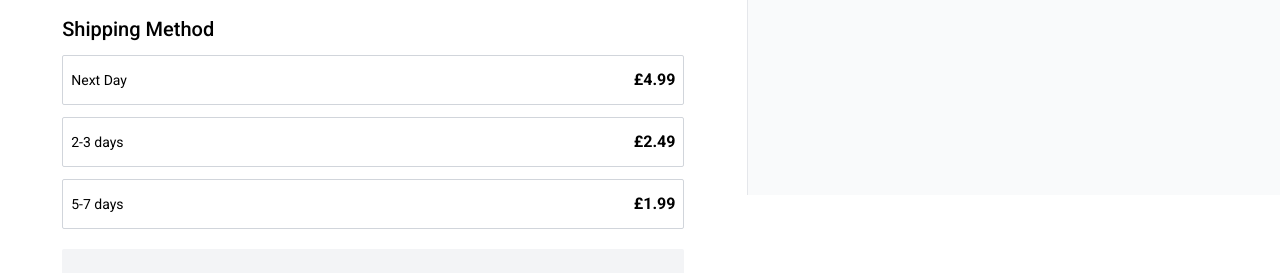
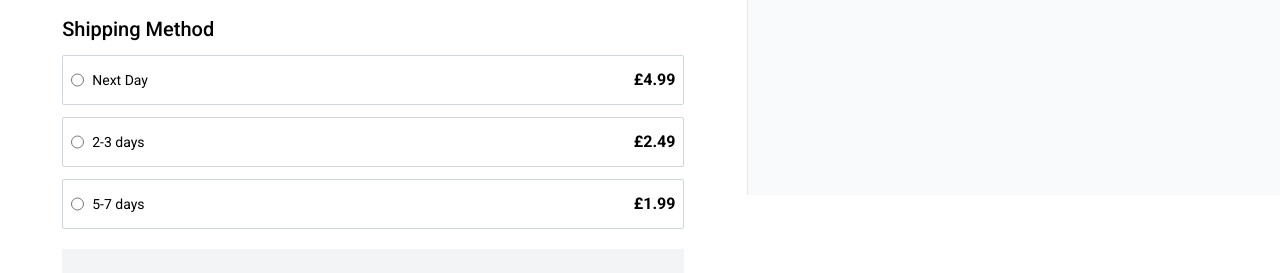
Before and after one commit to nadrojb/ecom-store-react-typescript, a React (Vite) app: page /checkout in a window 1280 px wide. Shown: the part 605-878 px from the top of the page. Built offline with nearby package versions, Linux system fonts and the light colour scheme.

Commit message:
installed tailwind forms dependency

```diff
--- a/package.json
+++ b/package.json
@@ -10,6 +10,7 @@
     "preview": "vite preview"
   },
   "dependencies": {
+    "@tailwindcss/forms": "^0.5.9",
     "dom": "^0.0.3",
     "react": "^18.3.1",
     "react-dom": "^18.3.1",
--- a/src/Pages/Checkout/index.tsx
+++ b/src/Pages/Checkout/index.tsx
@@ -147,7 +147,13 @@ function Checkout() {
                     : "border-gray-300"
                 }`}
               >
+                  <div className="flex">
+                  <label htmlFor="option1" className="hidden">
+                    Next Day
+                  </label>
+                  <input type="radio" id="option1" name="delivery-option"  className="mr-2"/>
                 <h4 className="text-sm">Next Day</h4>
+                </div>
                 <h4 className="font-semibold">£4.99</h4>
               </button>
               <button
@@ -158,9 +164,17 @@ function Checkout() {
                     : "border-gray-300"
                 }`}
               >
+                  <div className="flex">
+                  <label htmlFor="option2" className="hidden">
+                    2-3 days
+                  </label>
+                  <input type="radio" id="option2" name="delivery-option" className="mr-2"/>
                 <h4 className="text-sm">2-3 days</h4>
+                </div>
                 <h4 className="font-semibold">£2.49</h4>
               </button>
+            </div>
+            <div>
               <button
                 onClick={() => handleShippingOption(1.99, "option3")}
                 className={`flex justify-between items-center border px-2 py-3 mt-3 cursor-pointer w-full rounded-sm ${
@@ -169,7 +183,13 @@ function Checkout() {
                     : "border-gray-300"
                 }`}
               >
-                <h4 className="text-sm">5-7 days</h4>
+                <div className="flex">
+                  <label htmlFor="option3"  className="hidden">
+                    5-7 days
+                  </label>
+                  <input type="radio" id="option3" name="delivery-option" className="mr-2"/>
+                  <h4 className="text-sm">5-7 days</h4>
+                </div>
                 <h4 className="font-semibold">£1.99</h4>
               </button>
             </div>
@@ -178,7 +198,8 @@ function Checkout() {
                 <div className="w-11/12 mx-auto py-5">
                   <h2 className="text-xl font-medium mb-3">Payment</h2>
                   <label className="hidden">Card number</label>
-                  <input required
+                  <input
+                    required
                     placeholder="Card number"
                     type="text"
                     className="w-full py-3 border border-gray-300 rounded-sm px-2"
@@ -187,7 +208,8 @@ function Checkout() {
                     <label className="hidden" htmlFor="">
                       Expiration date
                     </label>
-                    <input required
+                    <input
+                      required
                       placeholder="Expiration date (MM / YY)"
                       type="text"
                       className="w-full py-3 mt-3 border border-gray-300 rounded-sm px-2"
@@ -195,7 +217,8 @@ function Checkout() {
                     <label className="hidden" htmlFor="">
                       Security Code
                     </label>
-                    <input required
+                    <input
+                      required
                       placeholder="Security code"
                       type="number"
                       className="w-full py-3 mt-3 border border-gray-300 rounded-sm px-2"
@@ -204,7 +227,8 @@ function Checkout() {
                   <label className="hidden" htmlFor="">
                     Name on card
                   </label>
-                  <input required
+                  <input
+                    required
                     placeholder="Name on card"
                     type="text"
                     className="w-full py-3 mt-3 border border-gray-300 rounded-sm px-2"
```
Also changed, not shown: 1 other file (tests, documents, lock files or other folders).
